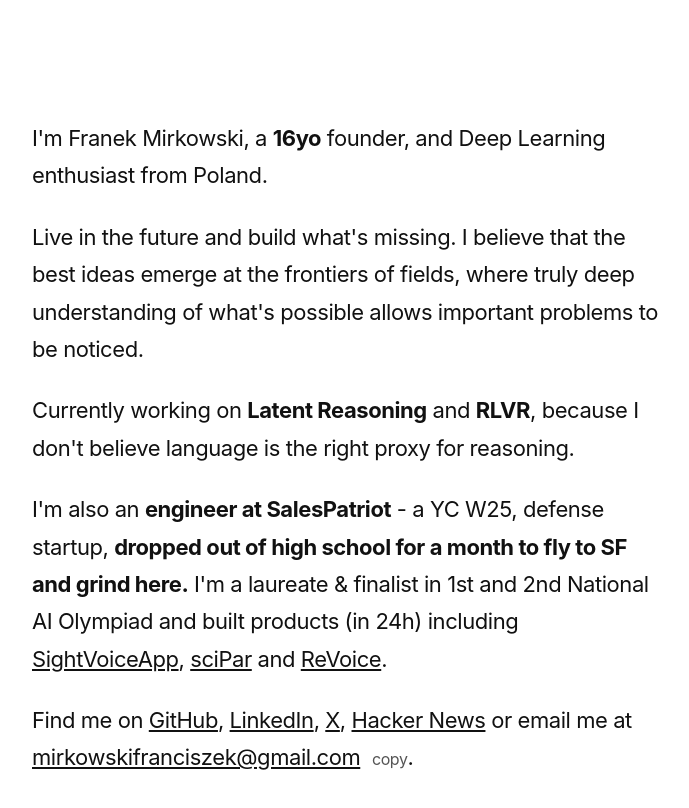
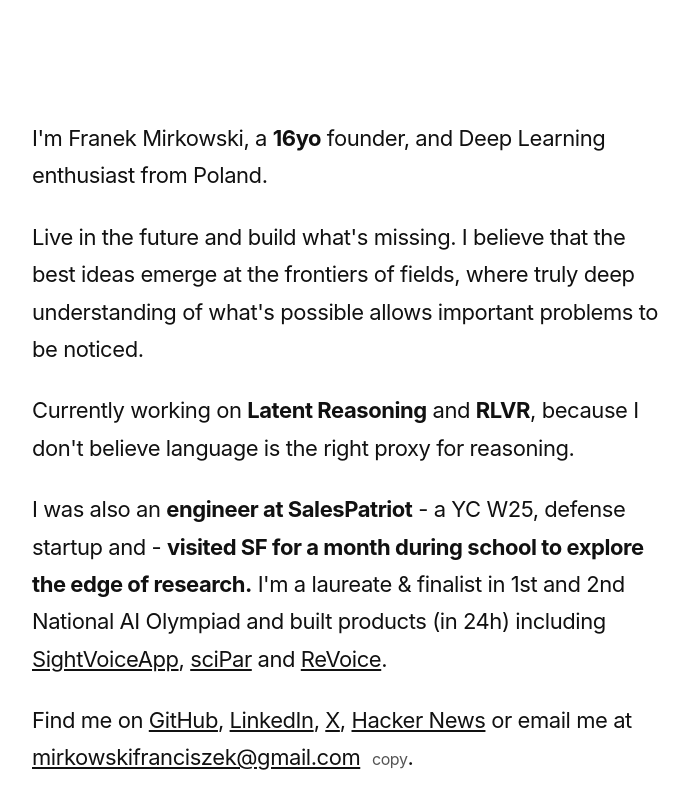
Before and after one commit to fmirkowski/fmirkowski.github.io, a React (Vite) app: page /#/ in a window 1280 px wide. Shown: the top 808 px of the page, without its empty margins (292-981 px from the left). Built offline with nearby package versions, Linux system fonts and the light colour scheme.

Commit message:
corrected to be real

```diff
--- a/src/components/Bio.tsx
+++ b/src/components/Bio.tsx
@@ -78,7 +78,7 @@
       </Paragraph>
 
       <Paragraph>
-        I'm also an <strong>engineer at SalesPatriot</strong> - a YC W25, defense startup, <strong>dropped out of high school for a month to fly to SF and grind here.</strong> I'm a laureate & finalist in 1st and 2nd National AI Olympiad and built products (in 24h) including <Link href="https://sightvoiceapp.vercel.app" target="_blank" rel="noopener noreferrer">SightVoiceApp</Link>, <Link href="https://scipar.vercel.app" target="_blank" rel="noopener noreferrer">sciPar</Link> and <Link href="https://revoice-wwh.vercel.app" target="_blank" rel="noopener noreferrer">ReVoice</Link>.
+        I was also an <strong>engineer at SalesPatriot</strong> - a YC W25, defense startup and - <strong>visited SF for a month during school to explore the edge of research.</strong> I'm a laureate & finalist in 1st and 2nd National AI Olympiad and built products (in 24h) including <Link href="https://sightvoiceapp.vercel.app" target="_blank" rel="noopener noreferrer">SightVoiceApp</Link>, <Link href="https://scipar.vercel.app" target="_blank" rel="noopener noreferrer">sciPar</Link> and <Link href="https://revoice-wwh.vercel.app" target="_blank" rel="noopener noreferrer">ReVoice</Link>.
       </Paragraph>
       <Paragraph>
         Find me on{' '}
```
